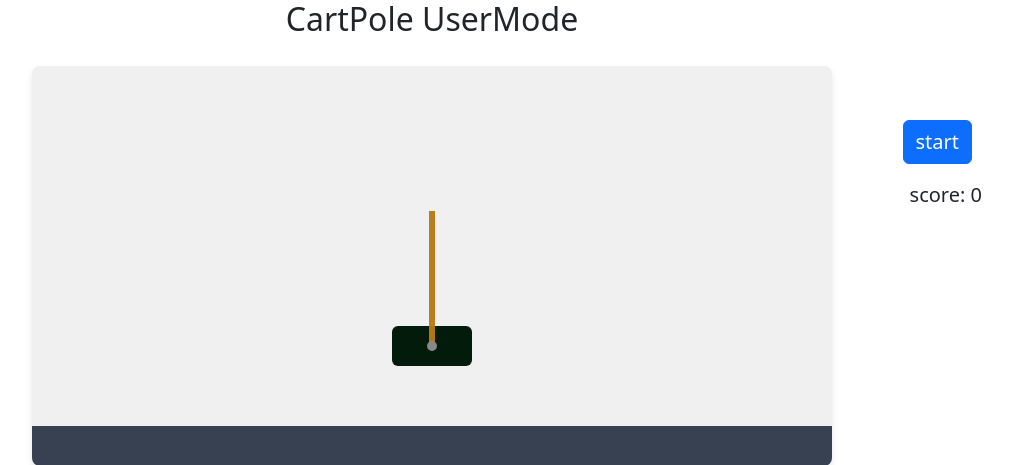
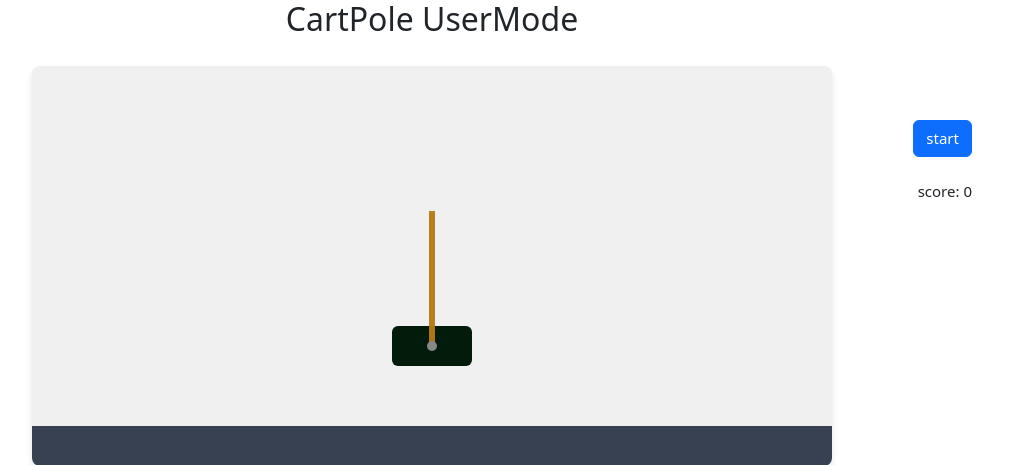
Before and after one commit to einstein2306/Cartpole-game, a Flask app: page /UserMode in a window 1280 px wide. Shown: the top 465 px of the page, without its empty margins (208-1220 px from the left). Run offline with Flask 3, Linux system fonts and the light colour scheme.

```diff
--- a/CartPole-Balancer/static/css/usermode.css
+++ b/CartPole-Balancer/static/css/usermode.css
@@ -91,11 +91,11 @@ body {
   }
 
   .score {
-    font-size: 20px;
+    font-size: 15px;
     margin-top: 160px;
     position: absolute;
     top: 20px;
-    right: 90px;
+    right: 100px;
   }
 
   .game-over {
@@ -129,7 +129,7 @@ body {
     position: absolute;
     top: 20px;
     right: 100px;
-    font-size: 20px;
+    font-size: 15px;
   }
 
   #stopBtn{
@@ -137,5 +137,5 @@ body {
     position: absolute;
     top: 20px;
     right: 100px;
-    font-size:20px;
+    font-size:15px;
   }
--- a/CartPole-Balancer/templates/home.html
+++ b/CartPole-Balancer/templates/home.html
@@ -135,6 +135,10 @@
             Since the goal is to keep the pole upright Position for as long as possible, a reward of
              <span style="font-weight:100">+1</span> for every step taken, including the termination step, is allotted.
              The threshold for rewards is 475 for v1.
+        </div><br>
+        <h5>Note</h5>
+        <div>
+            <p style="text-indent:40px;">The above all parameters and measurements belongs to gym environment which we used in AIMode to train the CartPole Agent.</p>
         </div>
         <hr>
         <p style="text-align: center;font-size: small;">copyright &copy; 2025</p>
```
Also changed, not shown: CartPole-Balancer/templates/AiMode.html (+15 -2 lines).
